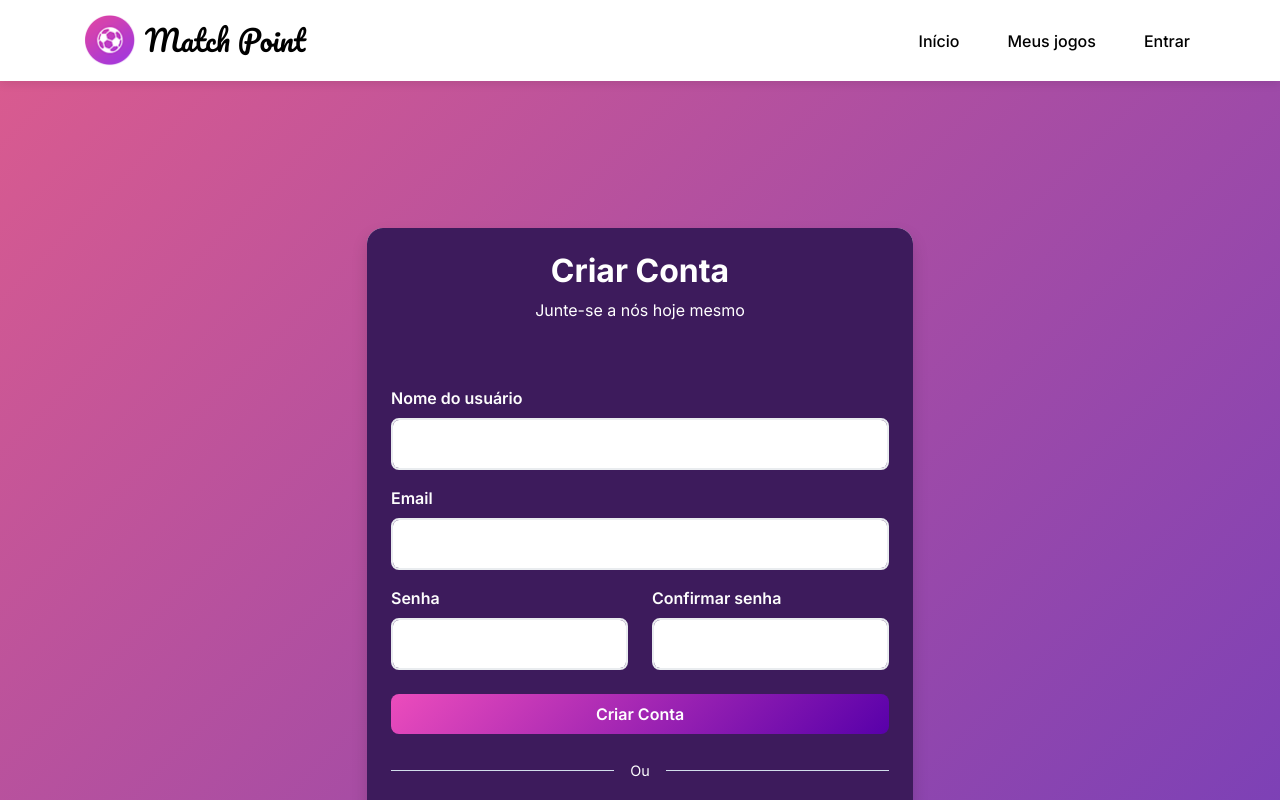
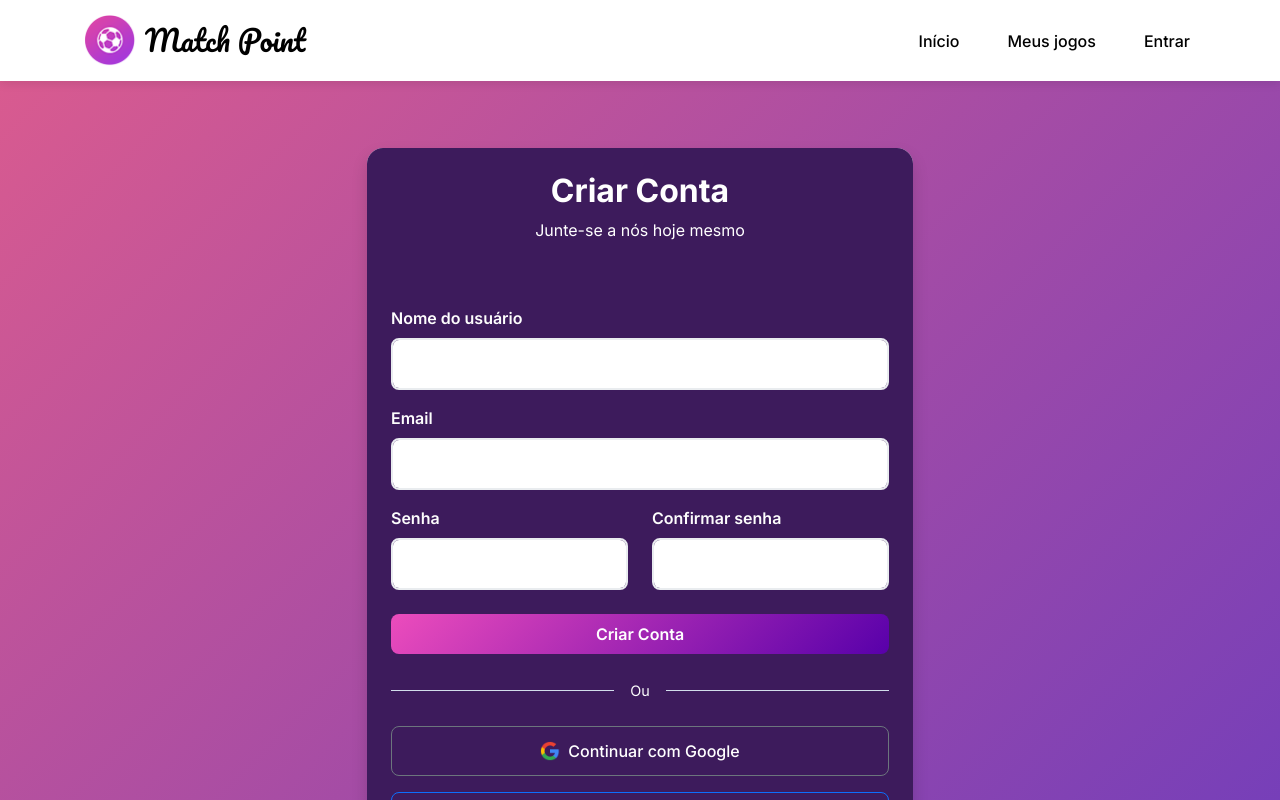
Before and after one commit to sambiokeka/ProjetoFutebolFeminino, a React (Vite) app in the folder frontend/: page /register in a window 1280 px wide. Shown: the top 800 px of the page. Built offline with nearby package versions, Linux system fonts and the light colour scheme.

Commit message:
Reduzindo tamanho do height do login e do registro

```diff
--- a/frontend/src/styles/Login.css
+++ b/frontend/src/styles/Login.css
@@ -1,5 +1,5 @@
 .login-main {
-  min-height: 140vh;
+  min-height: 120vh;
   background: linear-gradient(135deg, #da5b8f, #6c3cbd);
   display: flex;
   align-items: center;
--- a/frontend/src/styles/Register.css
+++ b/frontend/src/styles/Register.css
@@ -1,5 +1,5 @@
 .register-main {
-  min-height: 140vh;
+  min-height: 120vh;
   background: linear-gradient(135deg, #da5b8f, #6c3cbd);
   display: flex;
   align-items: center;
```
